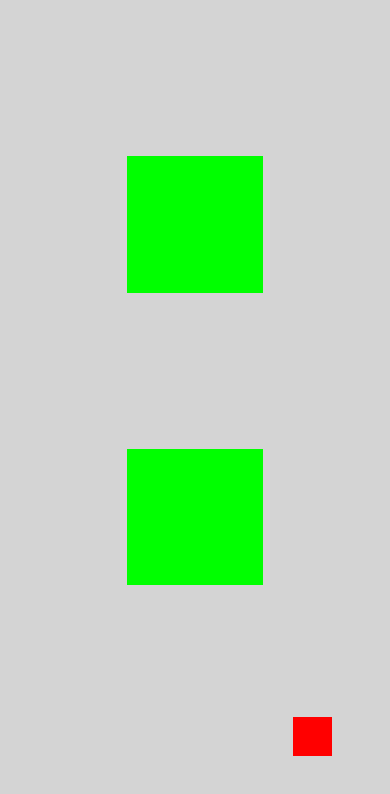
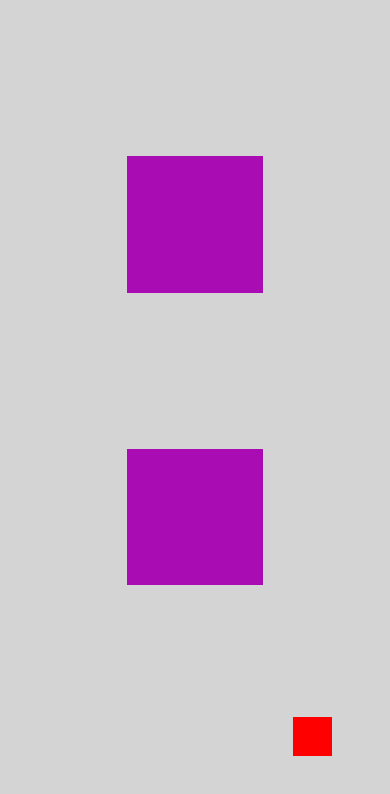
Before and after one commit to Spacesqueezer/BG, a React Native app: screen /home in a window 390 px wide. Shown: the top 794 px of the page. Built offline with nearby package versions, Linux system fonts and the light colour scheme.

Commit message:
made main screen and navigation buttons

```diff
--- a/screens/homescreen/HomeScreen.js
+++ b/screens/homescreen/HomeScreen.js
@@ -26,7 +26,7 @@ const styles = StyleSheet.create({
     aspectRatio: 1,
     marginLeft: "32.5%",
     marginTop: "40%",
-    backgroundColor: "#0f0",
+    backgroundColor: "#a80cb2",
   },
   setsButton: {
     position: "absolute",
```
